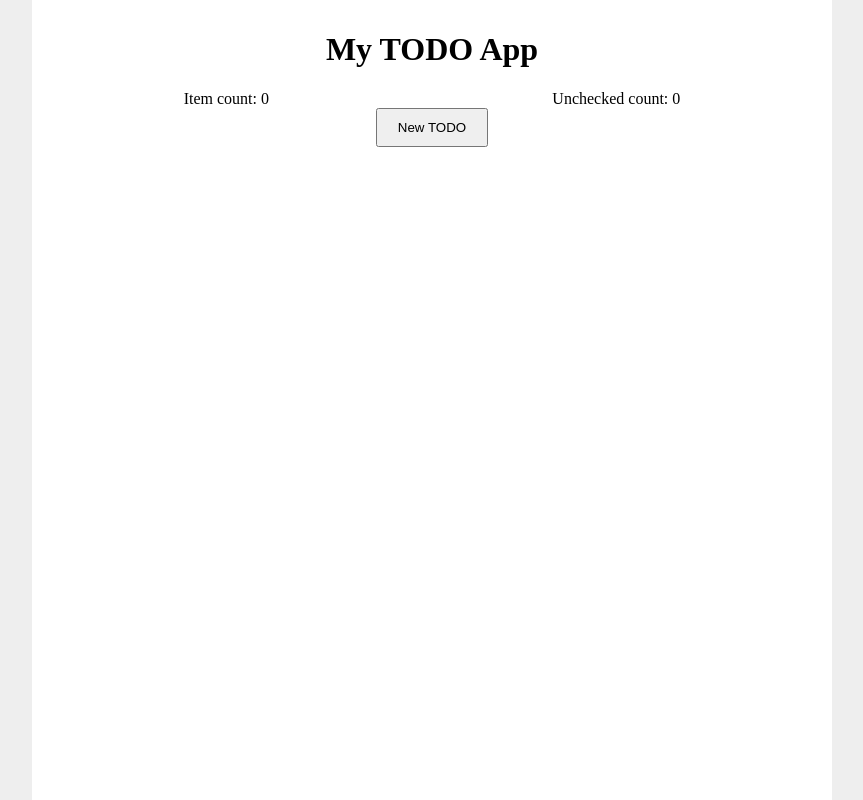
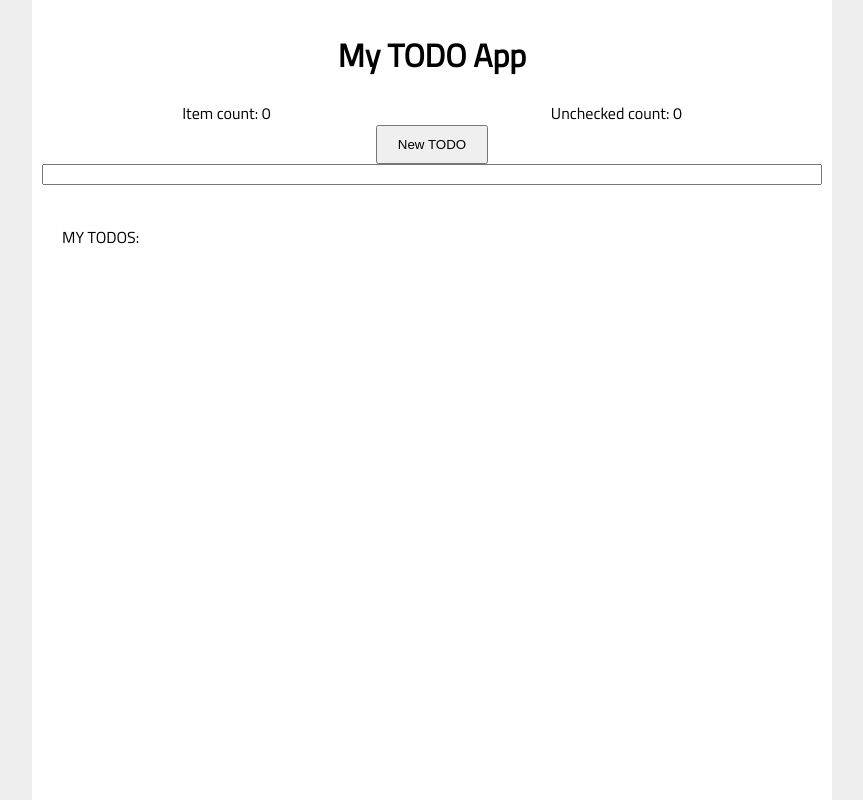
Before and after one commit to Mlpichardo1/cs50Mobile, a plain HTML site: page pset0/index.html in a window 1280 px wide. Both pictures are taken after a click on the button "New TODO". Shown: the whole page, without its empty margins (208-1071 px from the left). Drawn offline with Linux system fonts and the light colour scheme.

Commit message:
MVP complete

```diff
--- a/pset0/index.html
+++ b/pset0/index.html
@@ -3,6 +3,7 @@
   <head>
     <title>TODO App</title>
     <link rel="stylesheet" type="text/css" href="./styles.css" />
+    <link href="https://fonts.googleapis.com/css?family=Titillium+Web" rel="stylesheet">
   </head>
   <body>
     <div class="container center">
@@ -11,8 +12,10 @@
         <span>Item count: <span id="item-count">0</span></span>
         <span>Unchecked count: <span id="unchecked-count">0</span></span>
       </div>
-      <button class="button center" onClick="newTodo()">New TODO</button>
-      <ul id="todo-list" class="todo-list"></ul>
+      <button class="button center" onclick="newTodo()">New TODO</button>
+      <input id="addTodoTextInput" type="text">
+      <ul id="todo-list" class="todo-list">MY TODOS: </ul>
+
     </div>
     <script src="./script.js"></script>
   </body>
--- a/pset0/script.js
+++ b/pset0/script.js
@@ -5,10 +5,22 @@ const classNames = {
   TODO_DELETE: 'todo-delete',
 }
 
-const list = document.getElementById('todo-list')
-const itemCountSpan = document.getElementById('item-count')
-const uncheckedCountSpan = document.getElementById('unchecked-count')
+const list = document.getElementById('addTodoTextInput')
+var itemCountSpan = document.getElementById('item-count').innerHTML
+var uncheckedCountSpan = document.getElementById('unchecked-count').innerHTML
+
 
 function newTodo() {
-  alert('New TODO button clicked!')
+  var li = document.createElement("li");
+  var inputValue = document.getElementById("addTodoTextInput").value;
+  var t = document.createTextNode(inputValue);
+  li.appendChild(t);
+  if (inputValue === '') {
+    alert("You must write something!");
+  } else {
+    document.getElementById("todo-list").appendChild(li);
+
+  }
+  document.getElementById("addTodoTextInput").value = "";
+
 }
--- a/pset0/styles.css
+++ b/pset0/styles.css
@@ -3,6 +3,7 @@
 }
 
 html, body {
+  font-family: 'Titillium Web', sans-serif;
   background-color: #eee;
   margin: 0;
   padding: 0;
```
Also changed, not shown: 1 other file.
